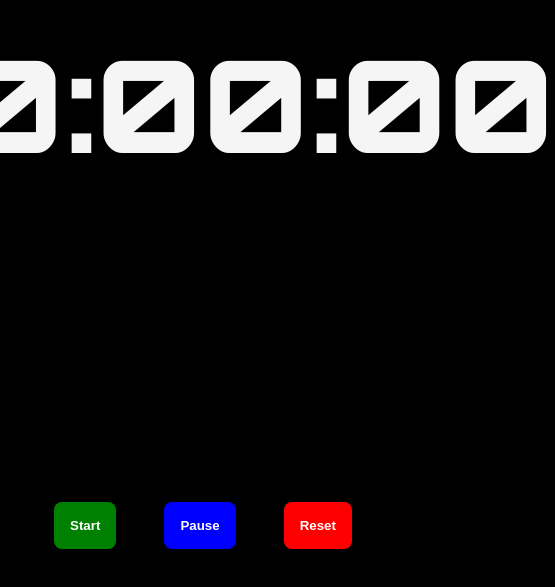
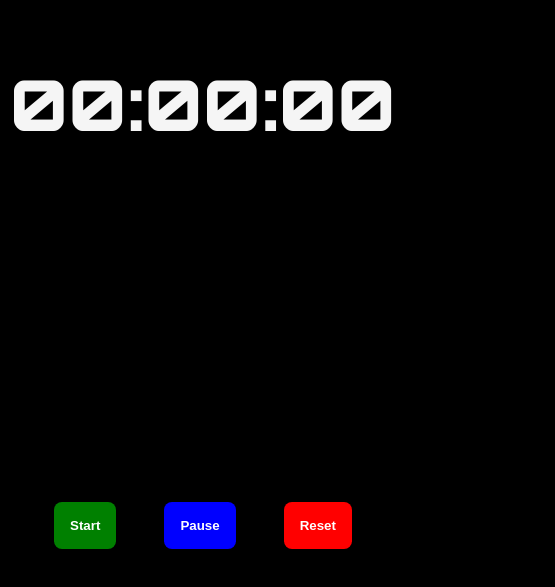
Before and after one commit to KONIJETI-NEELESH/Time-Clock, a plain HTML site: page index.html in a window 390 px wide. Shown: the part 221-808 px from the top of the page, 555 px wide, since content can reach past the window. Drawn offline with Linux system fonts and the light colour scheme.

Commit message:
Updated style.css

```diff
--- a/style.css
+++ b/style.css
@@ -10,13 +10,19 @@ body {
 }
 
 #time {
-    font-size: 8rem;
+    font-size: 15vi;
     text-align: center;
     display: flex;
     height: 75vh;
     justify-content: center;
     align-items: center;
     font-family: 'Orbitron', sans-serif;
+}
+
+@media screen and (max-width: 600px) {
+    #time {
+        font-size: 18vi;
+    }
 }
 
 #buttons {
```
